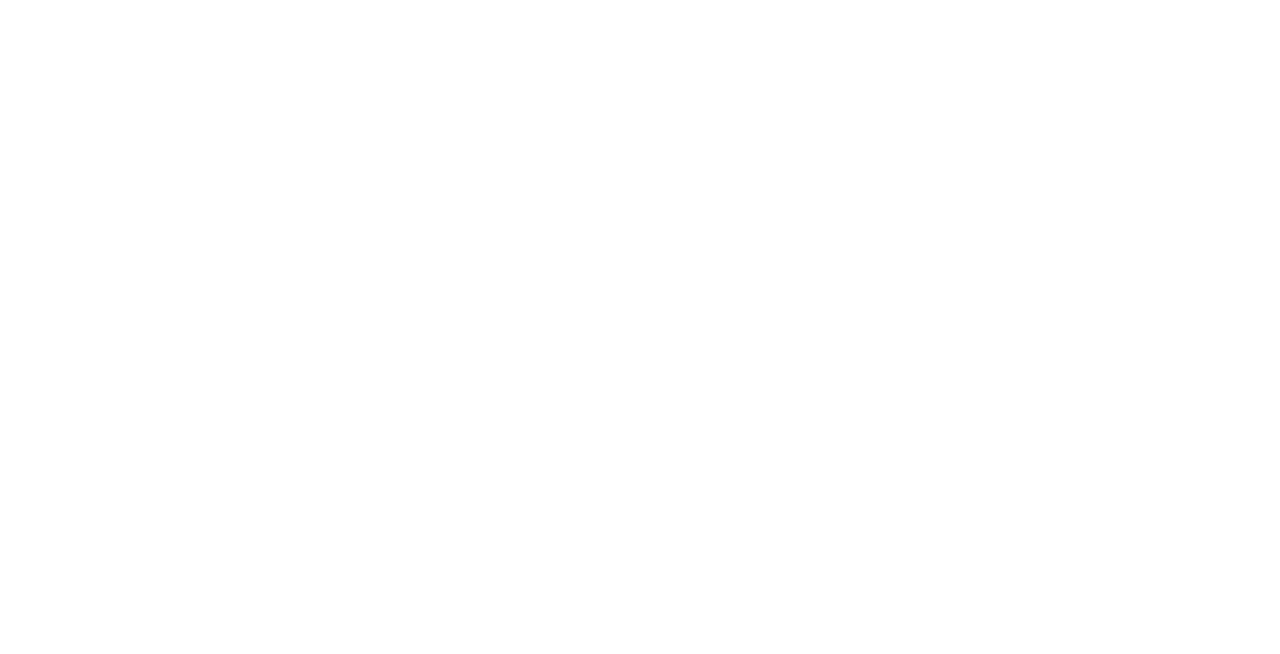
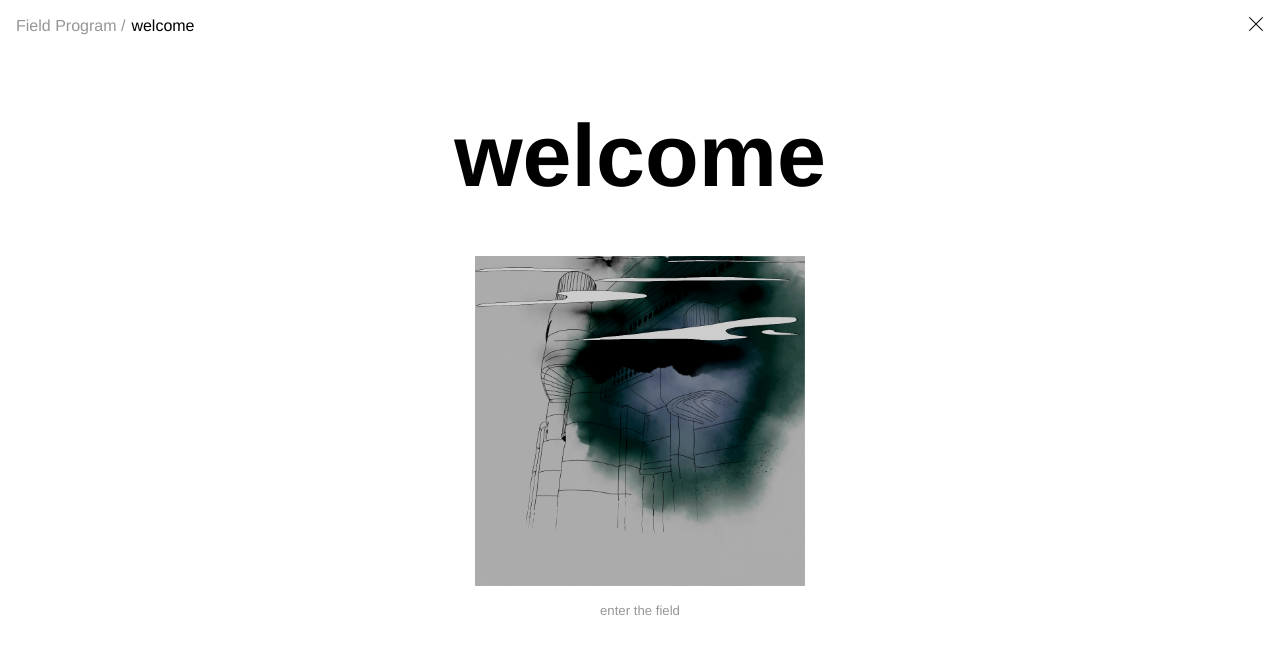
Before and after one commit to Benedikt-Keller/enterthefield-next, a Next.js app: page /blog/enter in a window 1280 px wide. Shown: the top 654 px of the page. Built offline with nearby package versions, Linux system fonts and the light colour scheme.

Commit message:
added credits to home

```diff
--- a/app/blog/enter/page.tsx
+++ b/app/blog/enter/page.tsx
@@ -1,8 +1,18 @@
+import Header from "../(components)/header"
+import "../(components)/blogpage.css"
+import Cell from "../(components)/cell"
+import Head from "next/head"
 
 export default function Page() {
+    const title = "welcome"
+
     return (
-        <div>
-
+        <div className="blog-page">
+            <Header title={title} />
+            <div className="page-content">
+                <h2>{title}</h2>
+                <Cell type={"image"} imgpath={"/untitled/unknown.png"} title={"enter the field"} date={"22-01-2024"} desc={"?????"} ></Cell>
+            </div>
         </div>
     )
 }
```
Also changed, not shown: app/blog/page.tsx (+9 -0 lines), app/page.tsx (+5 -2 lines).
